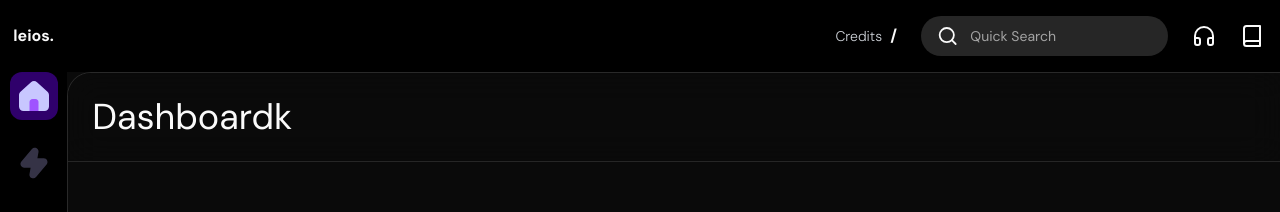
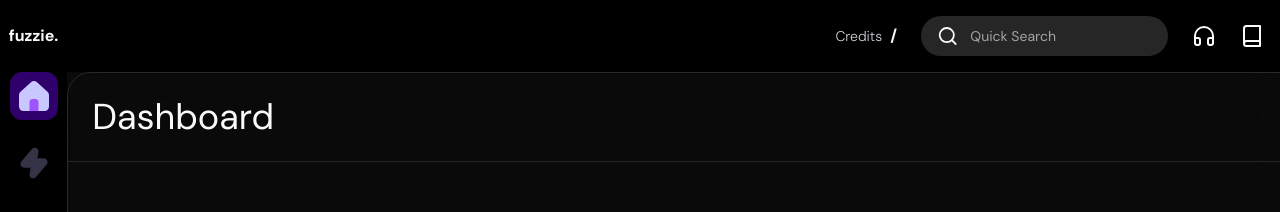
Before and after one commit to shashank-mishra14/Leios, a Next.js app: page /dashboard in a window 1280 px wide. Shown: the top 212 px of the page. Built offline with nearby package versions, Linux system fonts and the light colour scheme.

Commit message:
new changes

```diff
--- a/src/app/(main)/(pages)/dashboard/page.tsx
+++ b/src/app/(main)/(pages)/dashboard/page.tsx
@@ -4,7 +4,7 @@ const DashboardPage = () => {
   return (
     <div className="flex flex-col gap-4 relative">
       <h1 className="text-4xl sticky top-0 z-[10] p-6 bg-background/50 backdrop-blur-lg flex items-center border-b">
-        Dashboardk
+        Dashboard
       </h1>
     </div>
   )
--- a/src/components/sidebar/index.tsx
+++ b/src/components/sidebar/index.tsx
@@ -26,7 +26,7 @@ const MenuOptions = (props: Props) => {
           className="flex font-bold flex-row "
           href="/"
         >
-          leios.
+          fuzzie.
         </Link>
         <TooltipProvider>
           {menuOptions.map((menuItem) => (
```
Also changed, not shown: src/app/(main)/Layout.tsx (+9 -6 lines).
